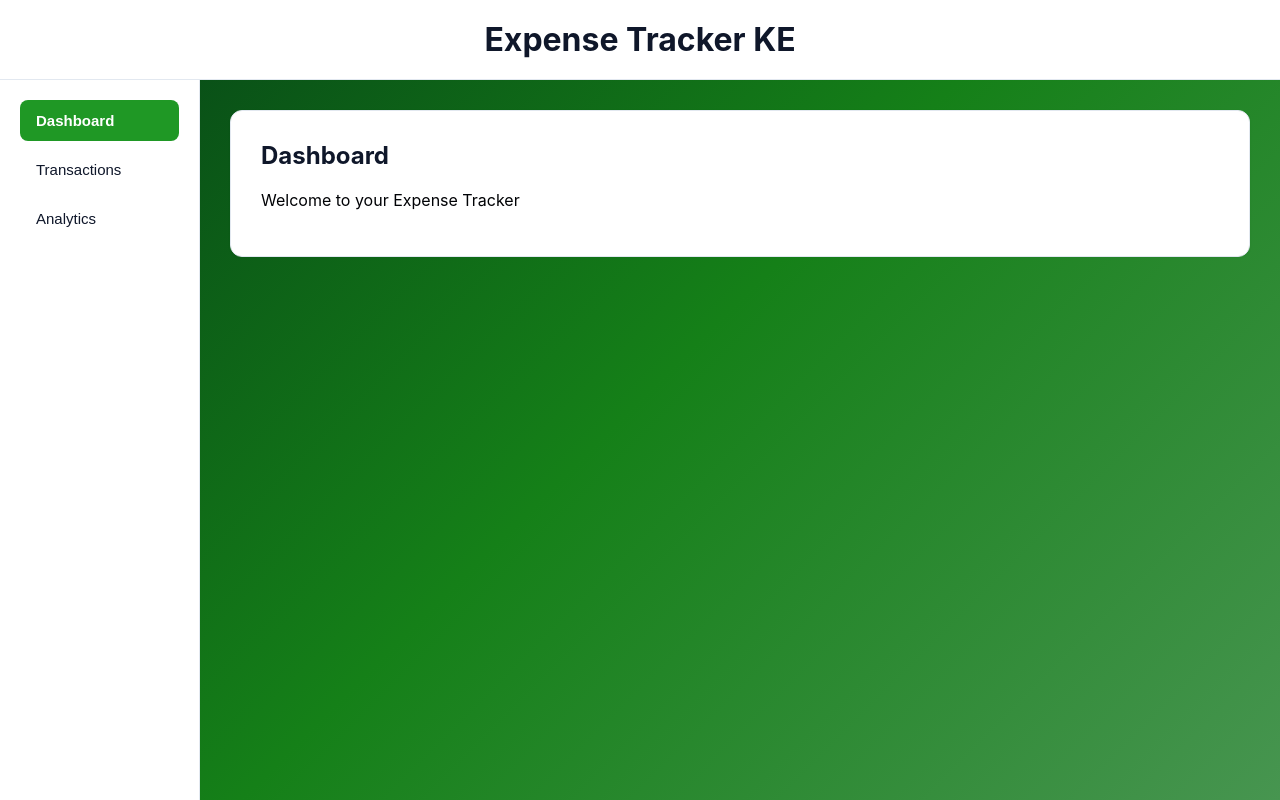
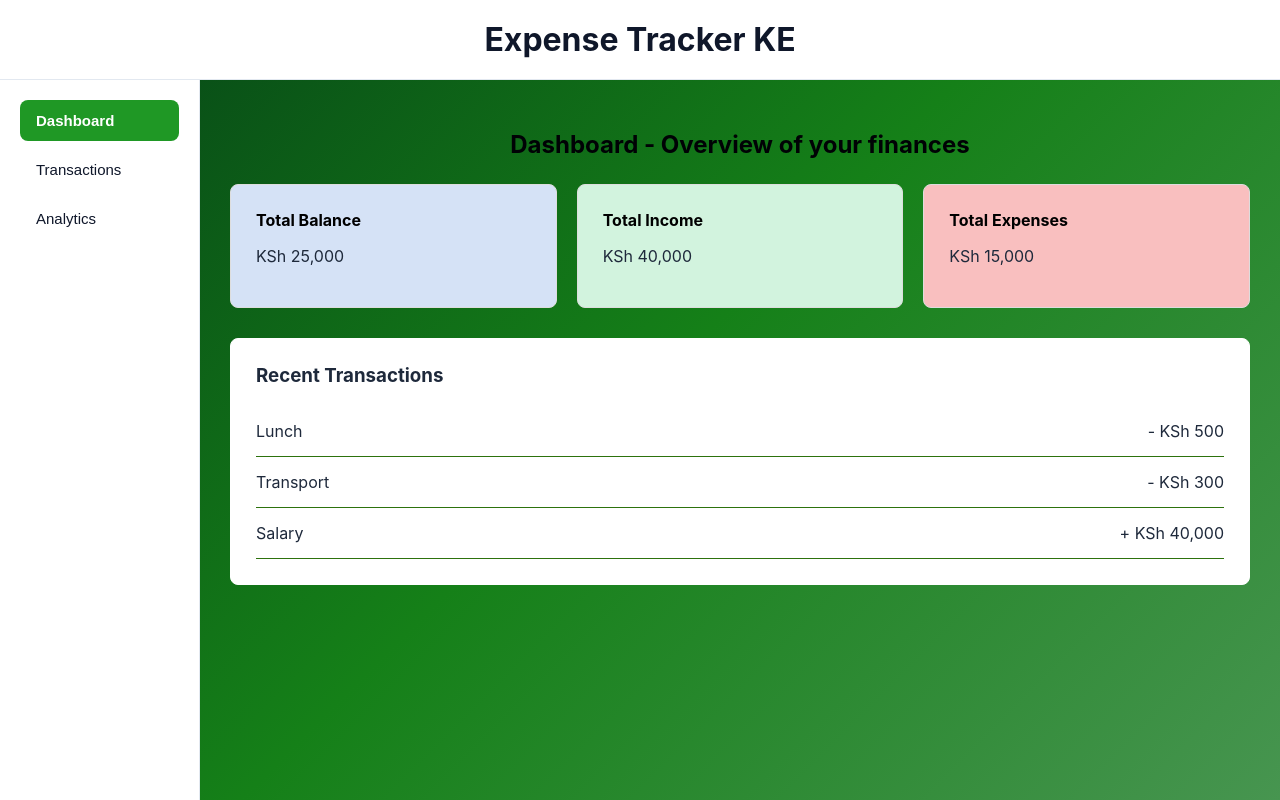
Before and after one commit to IS-PROJECT-2026/expense-tracker-158442, a React (Vite) app: page / in a window 1280 px wide. Built offline with nearby package versions, Linux system fonts and the light colour scheme.

Commit message:
style: build the expense dashboard layout
Added summary cards and recent transaction section to the dashboard

Closes #3

```diff
--- a/src/App.css
+++ b/src/App.css
@@ -90,3 +90,60 @@ body {
 .page-content p {
   color: #000205;
 }
+
+.dashboard-header {
+  margin-bottom: 25px;
+  text-align: center;
+  color: #000205;
+}
+
+.allcards {
+  display: grid;
+  grid-template-columns: repeat(3, 1fr);
+  gap: 20px;
+  margin-bottom: 30px;
+}
+
+.card {
+  padding: 25px;
+  border-radius: 8px;
+  border: 1px solid #ddd;
+}
+
+.card:nth-child(1) {
+  background: #d5e2f6;
+}
+
+.card:nth-child(2) {
+  background: #d2f3de;
+}
+
+.card:nth-child(3) {
+  background: #f9bfbf;
+}
+
+.card h3 {
+  margin-top: 0;
+  font-size: 16px;
+  color: #000000;
+}
+
+
+.recent-transactions {
+  background: #ffffff;
+  padding: 25px;
+  border-radius: 8px;
+  border: 1px solid #ffffff;
+}
+
+.recent-transactions h3 {
+  margin-top: 0;
+}
+
+.transaction-item {
+  display: flex;
+  justify-content: space-between;
+  padding: 15px 0;
+  border-bottom: 1px solid #2d720d;
+
+}
--- a/src/App.jsx
+++ b/src/App.jsx
@@ -24,9 +24,47 @@ function App() {
 
       default:
         return (
-          <div className="page-content">
-            <h2>Dashboard</h2>
-            <p>Welcome to your Expense Tracker</p>
+          <div className="dashboard">
+            <div className="dashboard-header">
+              <h2>Dashboard - Overview of your finances </h2>
+            </div>
+
+
+            <div className="allcards">
+              <div className="card">
+                <h3>Total Balance</h3>
+                <p>KSh 25,000</p>
+              </div>
+
+              <div className="card">
+                <h3>Total Income</h3>
+                <p>KSh 40,000</p>
+              </div>
+
+              <div className="card">
+                <h3>Total Expenses</h3>
+                <p>KSh 15,000</p>
+              </div>
+            </div>
+
+            <div className="recent-transactions">
+              <h3>Recent Transactions</h3>
+
+              <div className="transaction-item">
+                <span>Lunch</span>
+                <span>- KSh 500</span>
+              </div>
+
+              <div className="transaction-item">
+                <span>Transport</span>
+                <span>- KSh 300</span>
+              </div>
+
+              <div className="transaction-item">
+                <span>Salary</span>
+                <span>+ KSh 40,000</span>
+              </div>
+            </div>
           </div>
         )
     }
```
